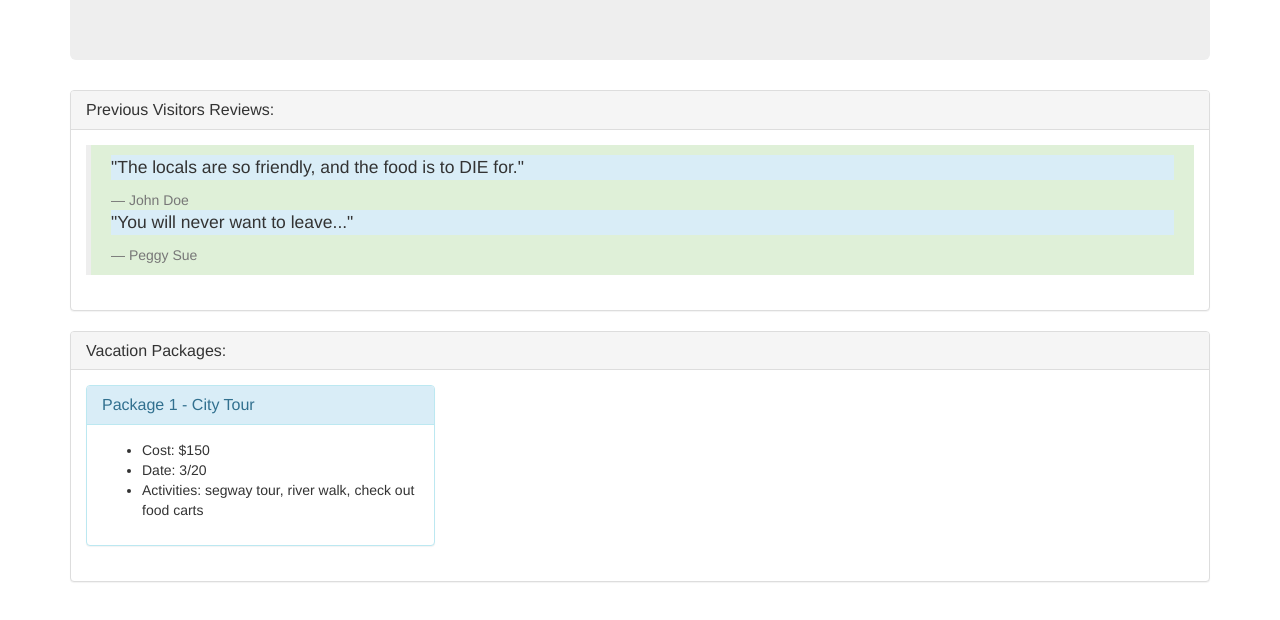
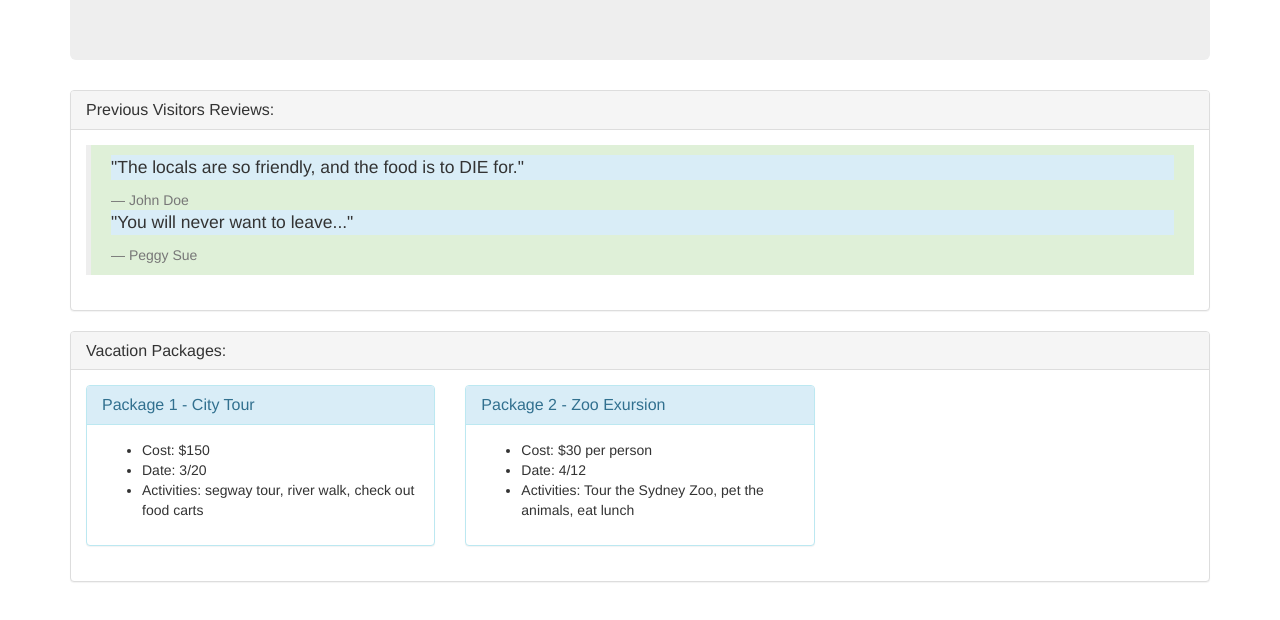
Before and after one commit to austinb847/next-vacation, a plain HTML site: page index.html in a window 1280 px wide. Shown: the part 180-800 px from the top of the page. Drawn offline with Linux system fonts and the light colour scheme.

Commit message:
add another column under the vacation packages section.

```diff
--- a/index.html
+++ b/index.html
@@ -42,6 +42,21 @@
                   </ul>
                 </div>
               </div>
+            </div>
+            <div class="col-md-4">
+              <div class="panel panel-info">
+                <div class="panel-heading">
+                  <h2 class="panel-title">Package 2 - Zoo Exursion</h2>
+                </div>
+                <div class="panel-body">
+                  <ul>
+                    <li>Cost: $30 per person</li>
+                    <li>Date: 4/12</li>
+                    <li>Activities: Tour the Sydney Zoo, pet the animals, eat lunch</li>
+                  </ul>
+                </div>
+              </div>
+            </div>
           </div>
 
         </div>
```
